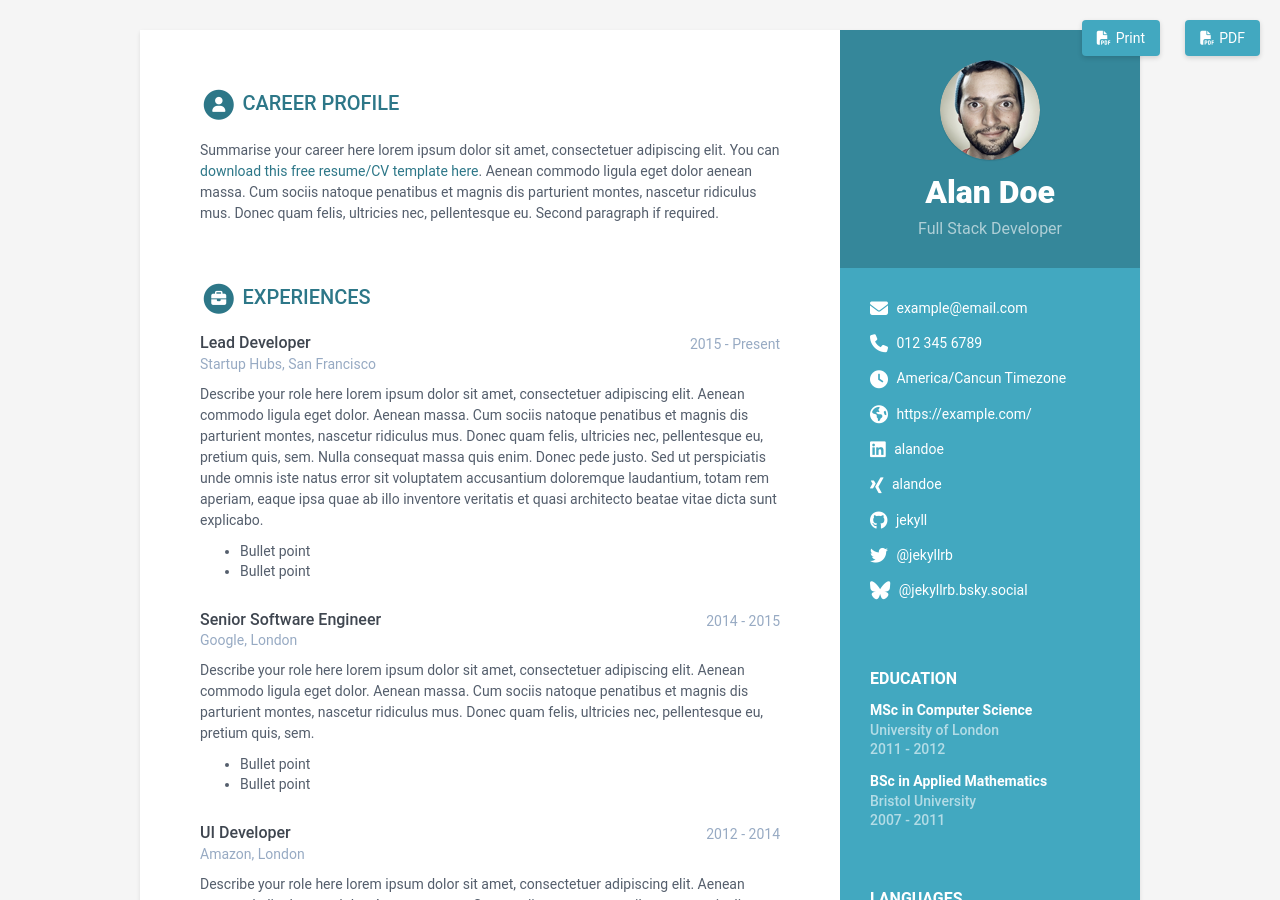
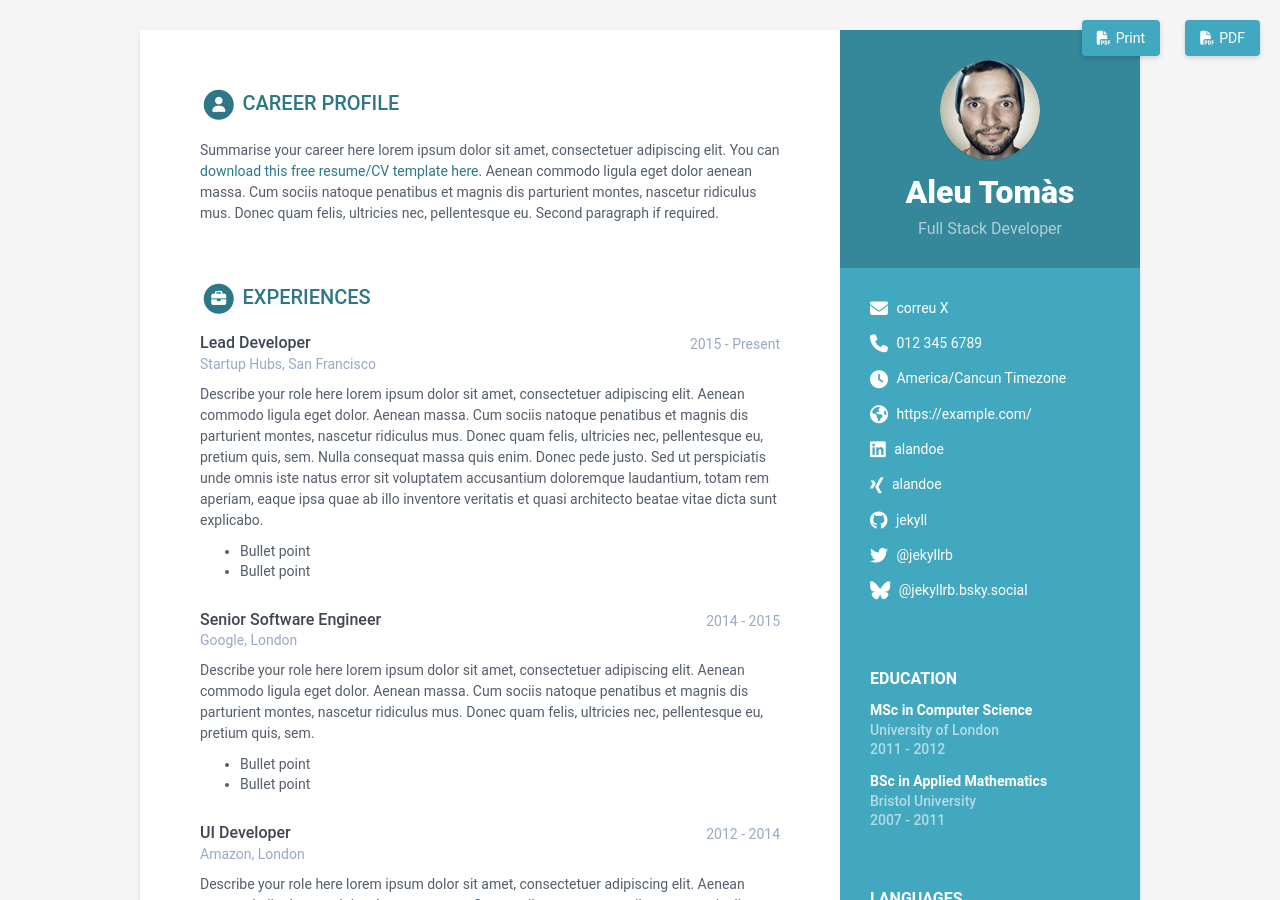
Before and after one commit to Aleutomas/CV, a Jekyll site: the page built from index.html, in a window 1280 px wide and 900 px high. Built offline with Jekyll 4.4.1, drawn with Linux system fonts in a browser that asks for light colours.

Commit message:
Update data.yml

```diff
--- a/_data/data.yml
+++ b/_data/data.yml
@@ -8,12 +8,12 @@ sidebar:
   education: True # set to False if you want education in main section instead of in sidebar
 
   # Profile information
-  name: Alan Doe
+  name: Aleu Tomàs
   tagline: Full Stack Developer
   avatar: profile.png #place a 100x100 picture inside /assets/images/ folder and provide the name of the file below
 
   # Sidebar links
-  email: example@email.com
+  email: correu X
   phone: 012 345 6789
   timezone: America/Cancun # Enter your timezone, e.g., America/Havana, Africa/Casablanca, America/North_Dakota/Center
   citizenship:
```
